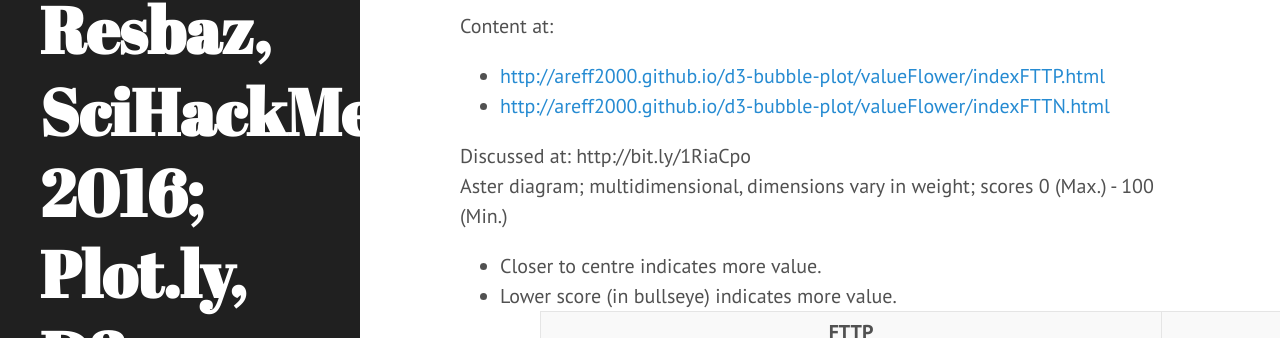
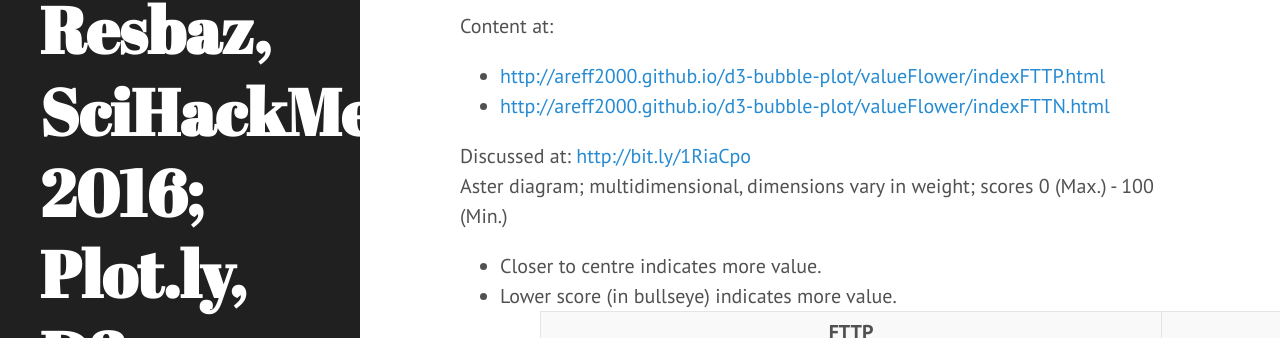
Before and after one commit to areff2000/areff2000.github.io, a Jekyll site: the page built from _posts/2016-05-16-valuing-fttn-fttp-aster-plot-multidimensional-and-weighted.markdown, in a window 1280 px wide and 900 px high, scrolled down 382 px. Shown: the part 117-455 px from the top of the window. Built offline with Jekyll 4.4.1, drawn with Linux system fonts in a browser that asks for light colours; part of the change alters nothing that is shown.

```diff
--- a/_posts/2016-05-16-valuing-fttn-fttp-aster-plot-multidimensional-and-weighted.markdown
+++ b/_posts/2016-05-16-valuing-fttn-fttp-aster-plot-multidimensional-and-weighted.markdown
@@ -18,7 +18,7 @@ Content at:
 <a href="http://areff2000.github.io/d3-bubble-plot/valueFlower/indexFTTN.html">http://areff2000.github.io/d3-bubble-plot/valueFlower/indexFTTN.html</a>
 </li></ul>
 
-Discussed at: http://bit.ly/1RiaCpo<br>
+Discussed at: <a href="http://bit.ly/1RiaCpo">http://bit.ly/1RiaCpo</a><br>
 Aster diagram; multidimensional, dimensions vary in weight; scores 0 (Max.) - 100 (Min.)
 <ul>
 <li>Closer to centre indicates more value.</li>
```
